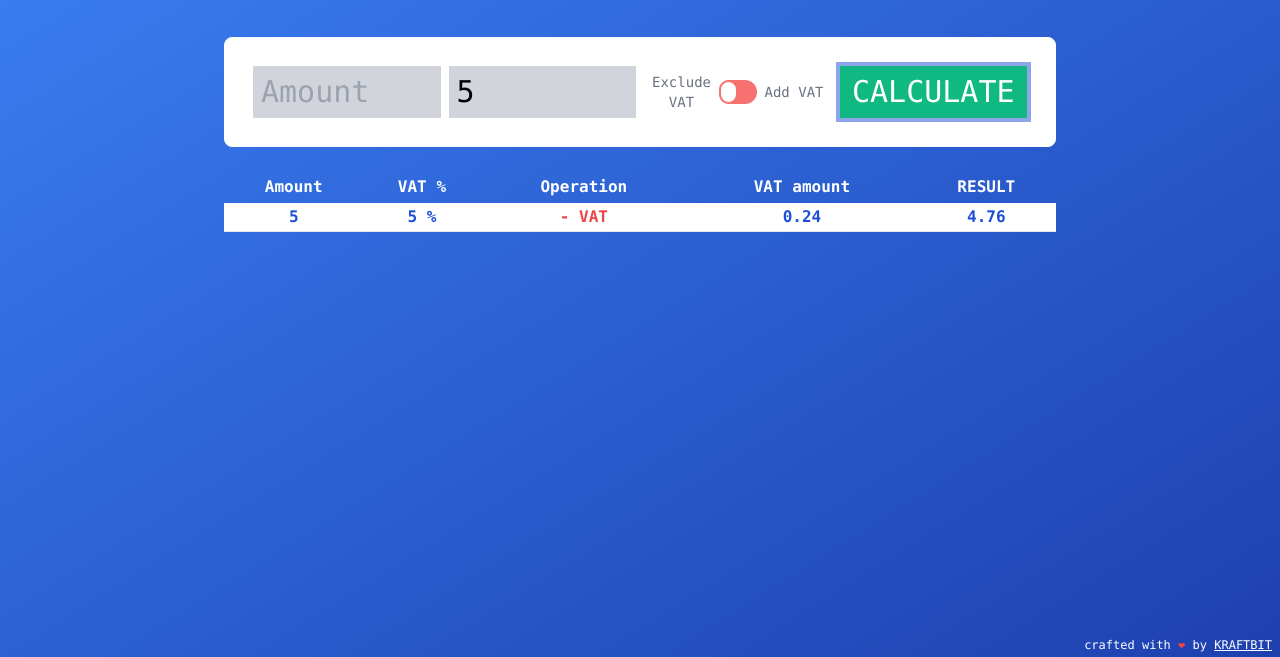
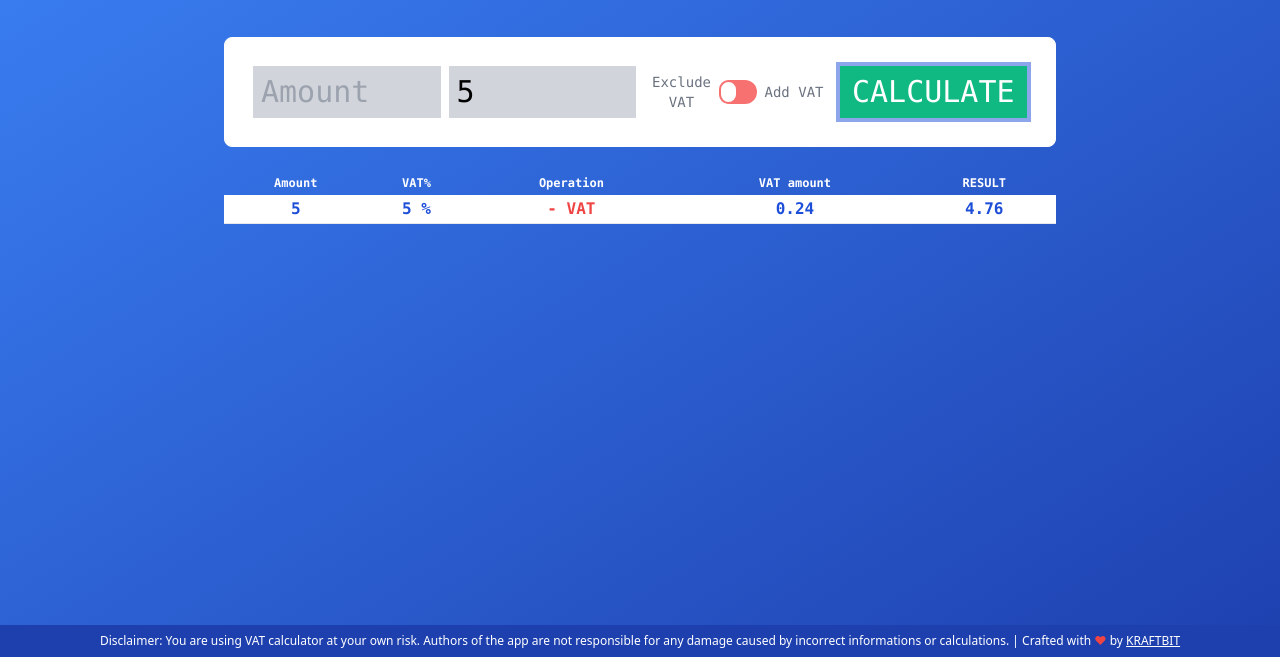
Before and after one commit to Kraftbit/exclude-vat-calculator, a website: page src/index.html in a window 1280 px wide. Both pictures are taken after typing "5", "5" into the empty fields and a click on the button "CALCULATE". Shown: the part 143-800 px from the top of the page. Drawn offline with Linux system fonts and the light colour scheme.

Commit message:
footer added disclaimer

```diff
--- a/src/index.html
+++ b/src/index.html
@@ -74,14 +74,14 @@
                 </div>
 
                 <table x-show="data.length > 0" x-cloak
-                    class="w-full table-auto text-center mt-6 rounded-br-lg rounded-bl-lg">
+                    class="w-full table-auto text-center my-6 rounded-br-lg rounded-bl-lg">
                     <thead class="text-white">
                         <tr>
-                            <th class="py-1">Amount</th>
-                            <th class="py-1">VAT %</th>
-                            <th class="py-1">Operation</th>
-                            <th class="py-1">VAT amount</th>
-                            <th class="py-1">RESULT</th>
+                            <th class="py-1 text-xs ">Amount</th>
+                            <th class="py-1 text-xs ">VAT%</th>
+                            <th class="py-1 text-xs ">Operation</th>
+                            <th class="py-1 text-xs ">VAT amount</th>
+                            <th class="py-1 text-xs ">RESULT</th>
                         </tr>
                     </thead>
                     <tbody class="bg-white text-blue-700 font-semibold">
@@ -98,13 +98,15 @@
                 </table>
             </div>
             <div class="w-full lg:w-1/6">
-                <!--ocal/
+                <!--
                     <p>marketing</p>
                 -->
             </div>
         </div>
-        <footer class="text-white fixed right-2 bottom-1 text-xs">crafted with <span class="text-red-500">&#10084;</span> by <a class="underline hover:text-blue-800" target="_blank" href="https://kraftbit.com">KRAFTBIT</a></footer>
     </div>
+    <footer class="fixed bottom-0 w-full bg-blue-800 p-2">
+        <p class="w-full text-white  text-center text-xs">Disclaimer: You are using VAT calculator at your own risk. Authors of the app are not responsible for any damage caused by incorrect informations or calculations. | Crafted with <span class="text-red-500">&#10084;</span> by <a class="underline hover:text-blue-800" target="_blank" href="https://kraftbit.com">KRAFTBIT</a></p>
+    </footer>
     <script src="js/calc.min.js"></script>
     <script>
         if ('serviceWorker' in navigator) {
```
Also changed, not shown: build/css/style.css, build/index.html, build/sw.js, src/css/style.css.
